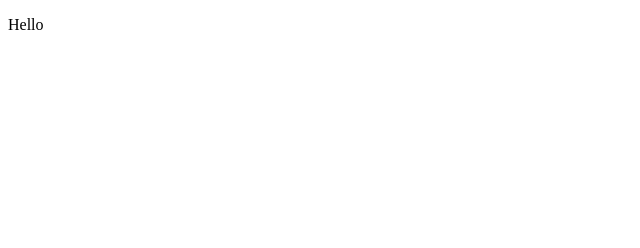
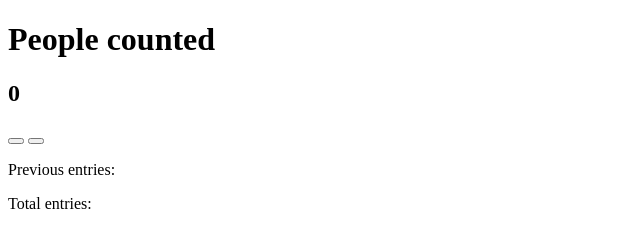
Before and after one commit to bibolcm/passanger-counter, a plain HTML site: page index.html in a window 1280 px wide. Shown: the whole page, without its empty margins (0-640 px from the left). Drawn offline with Linux system fonts and the light colour scheme.

Commit message:
HTML interface

```diff
--- a/index.html
+++ b/index.html
@@ -6,6 +6,13 @@
     <title>Passenger counter</title>
 </head>
 <body>
-    <p>Hello</p>
+    <div>
+        <h1>People counted</h1>
+        <h2>0</h2>
+        <button></button>
+        <button></button>
+        <p>Previous entries:</p>
+        <p>Total entries:</p>
+    </div>
 </body>
 </html>
```
